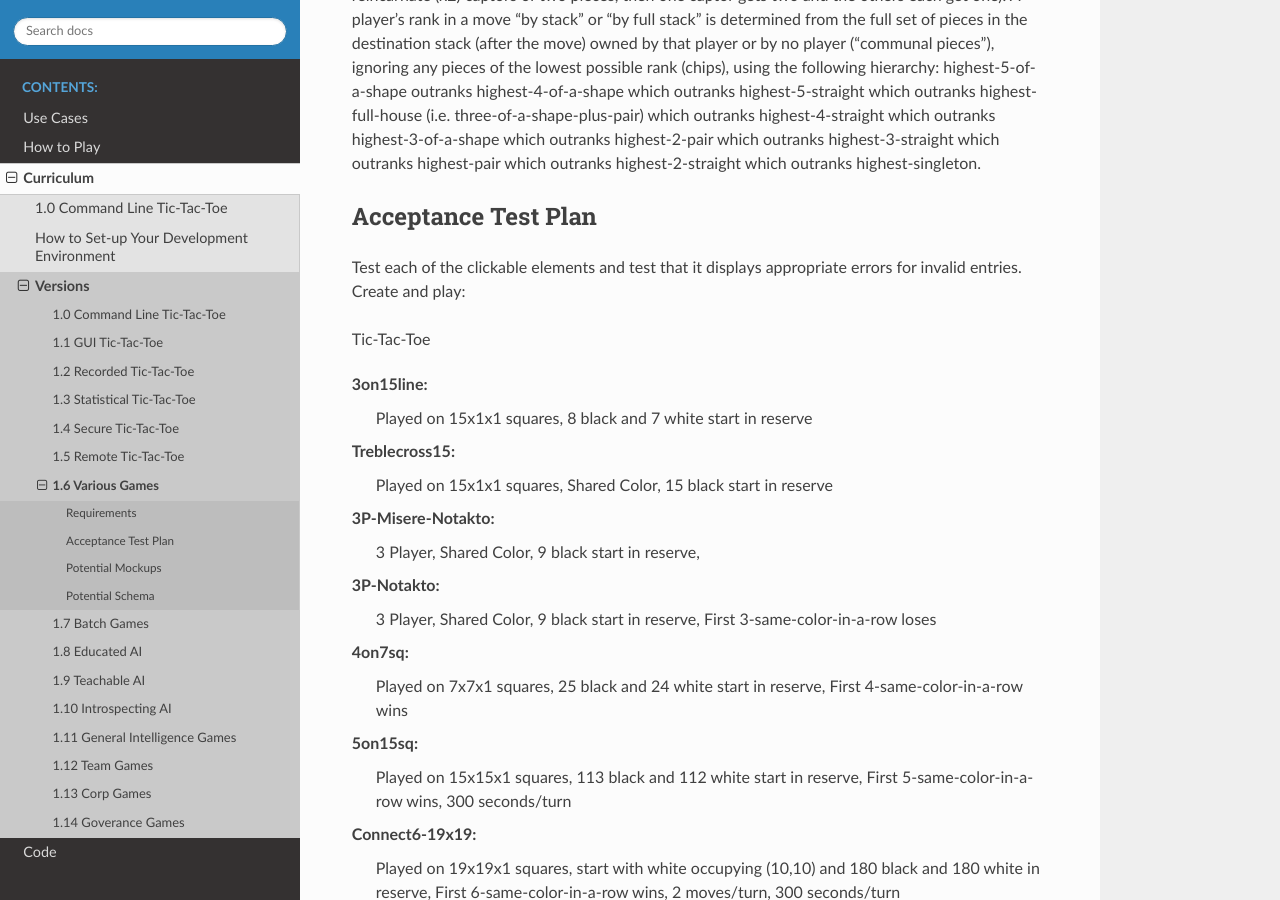
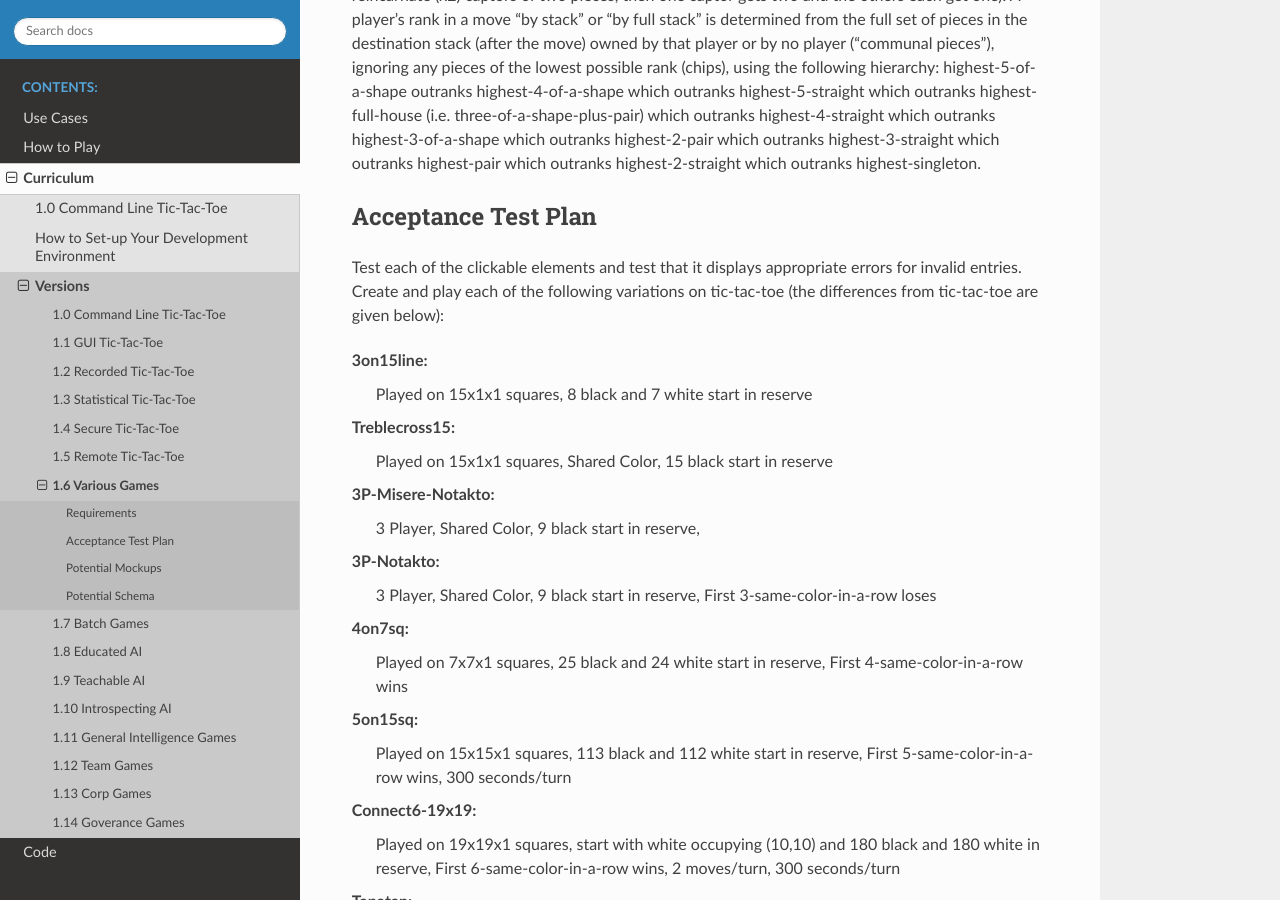
Before and after one commit to ChrisSantosLang/redscience, a Sphinx documentation site: the page built from docs/source/releases/games.rst, in a window 1280 px wide and 900 px high, scrolled down 3016 px. Built offline with Sphinx 7.4.7 and the Read the Docs theme 2.0.0, drawn with Linux system fonts in a browser that asks for light colours.

Commit message:
Update games.rst

```diff
--- a/docs/source/releases/games.rst
+++ b/docs/source/releases/games.rst
@@ -193,9 +193,10 @@ which outranks highest-singleton.
 Acceptance Test Plan
 --------------------
 
-Test each of the clickable elements and test that it displays appropriate errors for invalid entries. Create and play:
-
-Tic-Tac-Toe
+Test each of the clickable elements and test that it displays
+appropriate errors for invalid entries. Create and play each of
+the following variations on tic-tac-toe (the differences from
+tic-tac-toe are given below):
 
 3on15line:
   Played on 15x1x1 squares, 8 black and 7 white start in reserve
```
